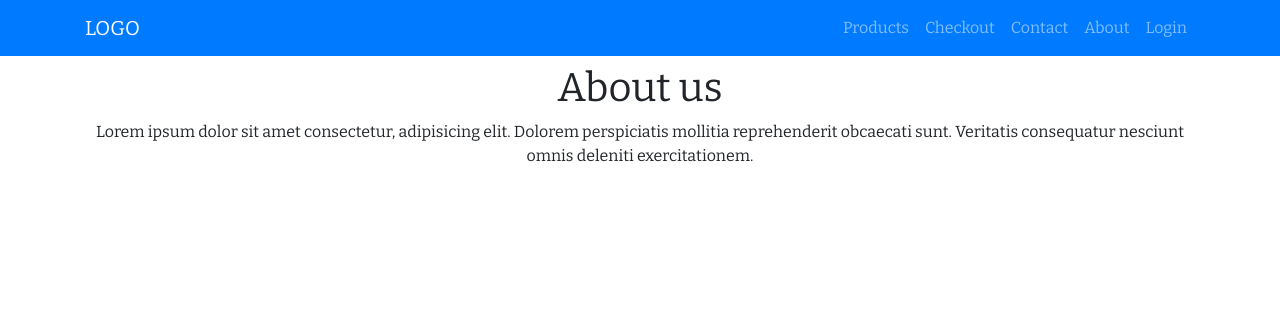
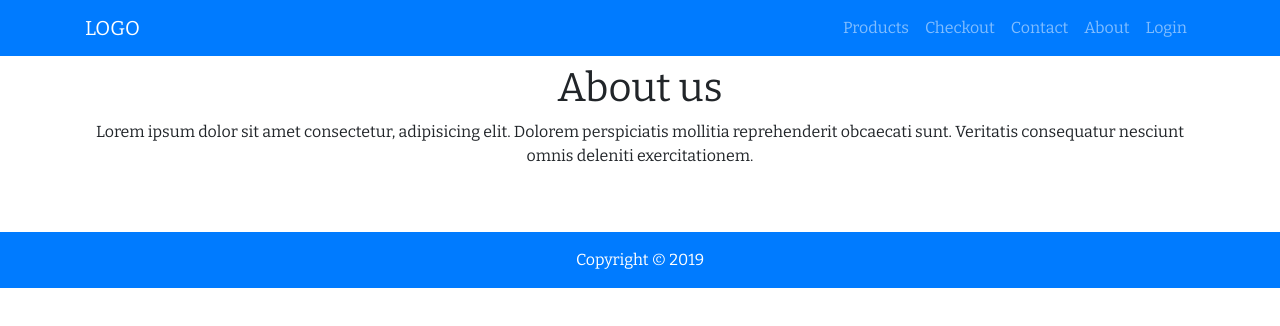
Before and after one commit to kentiba/Animals-selling-project, a React (Create React App) app in the folder client/: page /about in a window 1280 px wide. Shown: the top 326 px of the page. Built offline with nearby package versions, Linux system fonts and the light colour scheme.

Commit message:
Added a footer

```diff
--- a/client/src/App.js
+++ b/client/src/App.js
@@ -15,6 +15,7 @@ import OrderSubmitted from './components/checkout/OrderSubmitted ';
 import Clients from './components/ordersLog/Clients';
 import Orders from './components/ordersLog/Orders';
 import NotFound from './components/common/NotFound';
+import Footer from './components/layout/Footer';
 
 class App extends Component {
     render() {
@@ -57,6 +58,7 @@ class App extends Component {
                         {/* for all unmatched routes */}
                         <Route path='*' exact component={NotFound} />
                     </Switch>
+                    <Footer />
                 </div>
             </BrowserRouter>
         );
--- a/client/src/components/layout/Footer.js
+++ b/client/src/components/layout/Footer.js
@@ -0,0 +1,12 @@
+import React from 'react';
+import './layout.css';
+
+const Footer = () => {
+    return (
+        <footer className='main-footer bg-primary'>
+            Copyright &copy; 2019
+        </footer>
+    );
+};
+
+export default Footer;
--- /dev/null
+++ b/client/src/components/layout/layout.css
@@ -0,0 +1,5 @@
+.main-footer {
+    text-align: center;
+    padding: 1rem;
+    color: white;
+}
```
